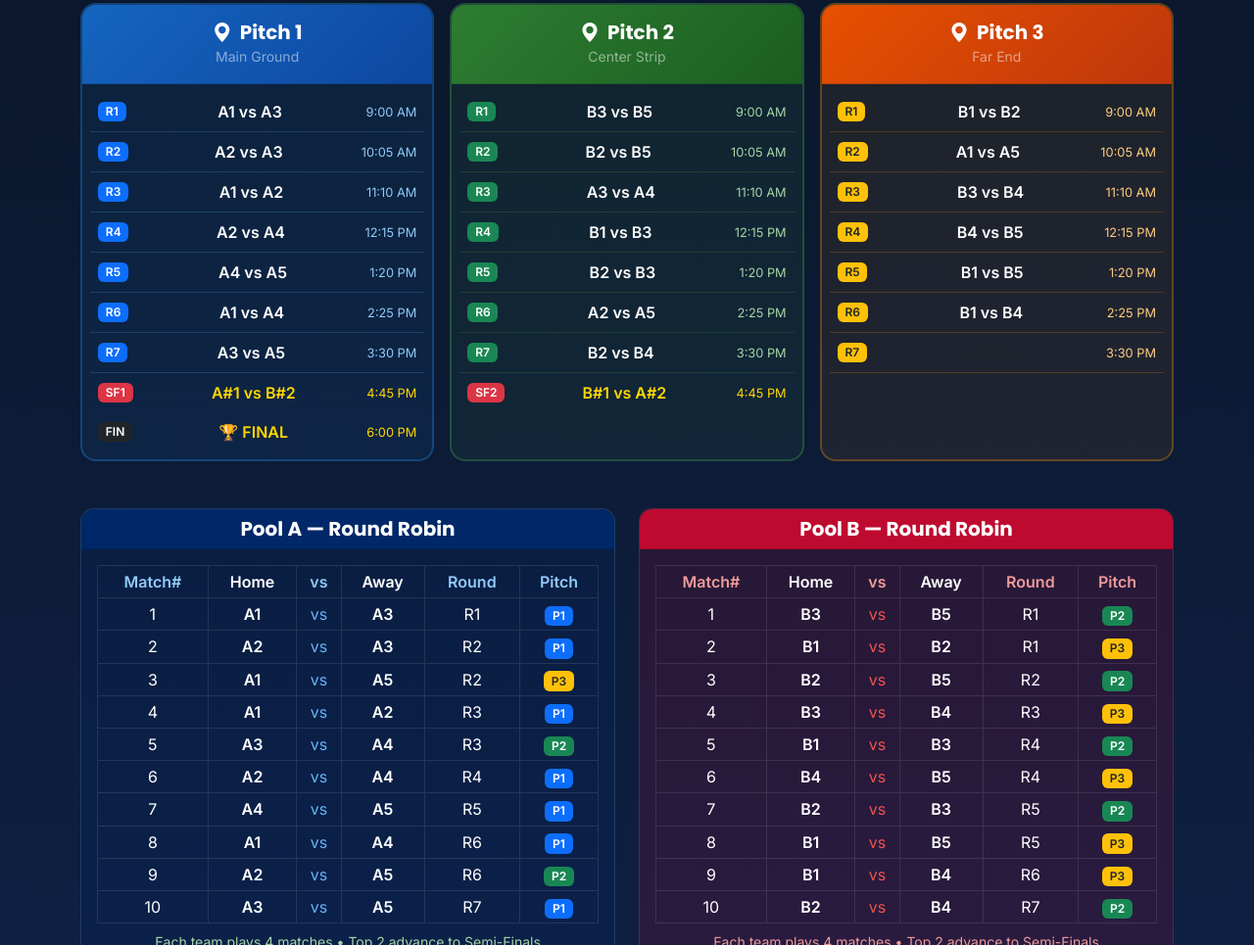
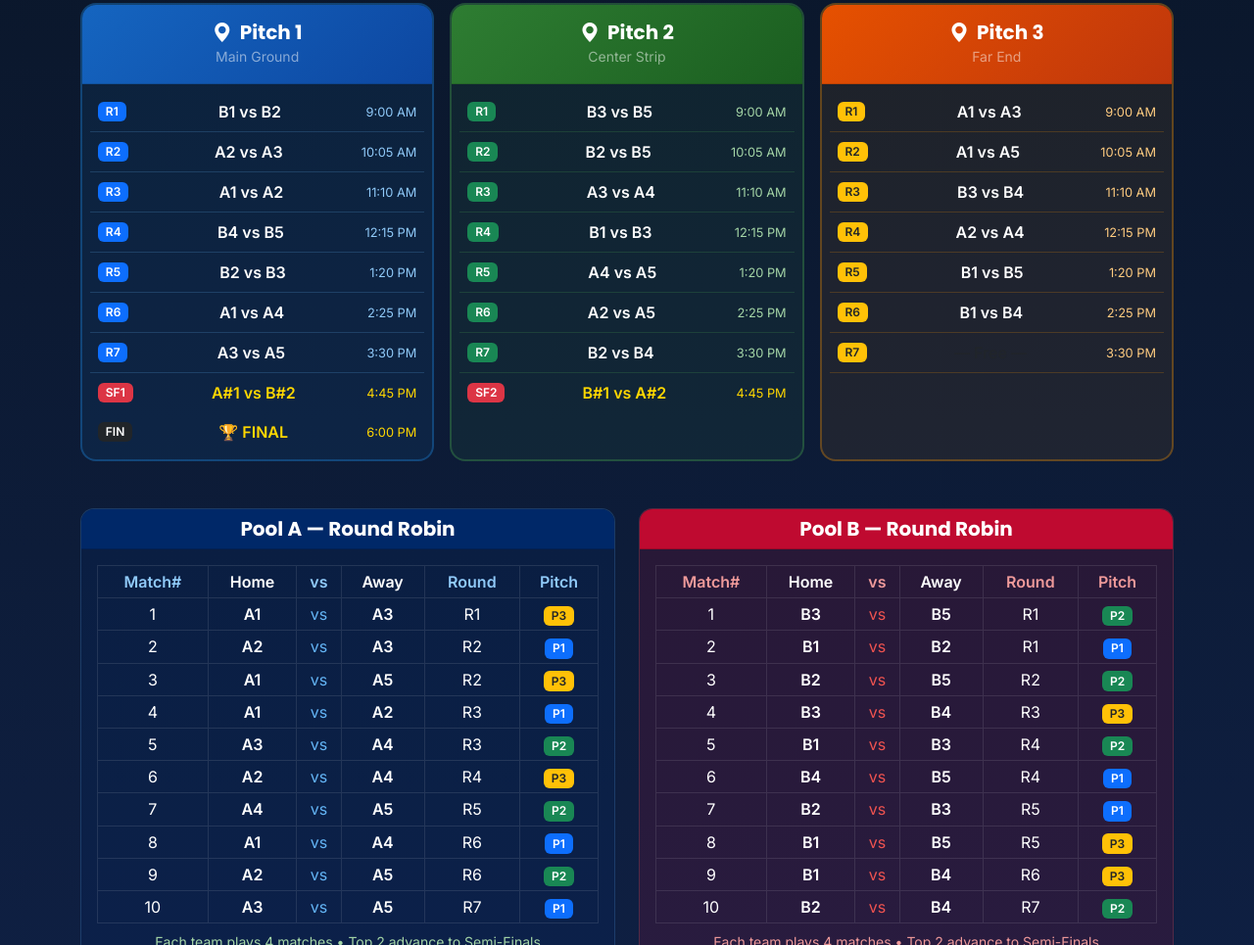
Before and after one commit to masimriaz/cricket, a website: page index.html in a window 1280 px wide. Shown: the part 4947-5912 px from the top of the page at 98% size. Drawn offline with nearby package versions, Linux system fonts and the light colour scheme.

Commit message:
Ensure every team plays at least once on Main Ground (Pitch 1)

```diff
--- a/index.html
+++ b/index.html
@@ -362,11 +362,11 @@ h1,h2,h3,h4,h5,h6,.display-1,.display-2,.display-3,.display-4{font-family:'Poppi
 <table class="table table-bordered table-hover align-middle text-center mb-0">
 <thead class="table-dark"><tr><th style="width:15%">Round</th><th class="table-primary">Pitch 1</th><th class="table-success">Pitch 2</th><th class="table-warning">Pitch 3</th></tr></thead>
 <tbody>
-<tr><td><strong>R1</strong><br><span class="badge bg-primary">9:00 AM</span></td><td>A1 vs A3</td><td>B3 vs B5</td><td>B1 vs B2</td></tr>
+<tr><td><strong>R1</strong><br><span class="badge bg-primary">9:00 AM</span></td><td>B1 vs B2</td><td>B3 vs B5</td><td>A1 vs A3</td></tr>
 <tr><td><strong>R2</strong><br><span class="badge bg-primary">10:05 AM</span></td><td>A2 vs A3</td><td>B2 vs B5</td><td>A1 vs A5</td></tr>
 <tr><td><strong>R3</strong><br><span class="badge bg-primary">11:10 AM</span></td><td>A1 vs A2</td><td>A3 vs A4</td><td>B3 vs B4</td></tr>
-<tr><td><strong>R4</strong><br><span class="badge bg-primary">12:15 PM</span></td><td>A2 vs A4</td><td>B1 vs B3</td><td>B4 vs B5</td></tr>
-<tr><td><strong>R5</strong><br><span class="badge bg-primary">1:20 PM</span></td><td>A4 vs A5</td><td>B2 vs B3</td><td>B1 vs B5</td></tr>
+<tr><td><strong>R4</strong><br><span class="badge bg-primary">12:15 PM</span></td><td>B4 vs B5</td><td>B1 vs B3</td><td>A2 vs A4</td></tr>
+<tr><td><strong>R5</strong><br><span class="badge bg-primary">1:20 PM</span></td><td>B2 vs B3</td><td>A4 vs A5</td><td>B1 vs B5</td></tr>
 <tr><td><strong>R6</strong><br><span class="badge bg-primary">2:25 PM</span></td><td>A1 vs A4</td><td>A2 vs A5</td><td>B1 vs B4</td></tr>
 <tr><td><strong>R7</strong><br><span class="badge bg-primary">3:30 PM</span></td><td>A3 vs A5</td><td>B2 vs B4</td><td class="text-muted">—</td></tr>
 </tbody>
@@ -458,11 +458,11 @@ h1,h2,h3,h4,h5,h6,.display-1,.display-2,.display-3,.display-4{font-family:'Poppi
 </div>
 <div class="card-body p-2">
 <div class="list-group list-group-flush">
-<div class="list-group-item bg-transparent text-white border-bottom px-2 py-2 d-flex justify-content-between align-items-center" style="border-color:rgba(100,181,246,.2)!important"><span class="badge bg-primary me-2">R1</span><span class="fw-semibold">A1 vs A3</span><span style="color:#90caf9;font-size:.8rem">9:00 AM</span></div>
+<div class="list-group-item bg-transparent text-white border-bottom px-2 py-2 d-flex justify-content-between align-items-center" style="border-color:rgba(100,181,246,.2)!important"><span class="badge bg-primary me-2">R1</span><span class="fw-semibold">B1 vs B2</span><span style="color:#90caf9;font-size:.8rem">9:00 AM</span></div>
 <div class="list-group-item bg-transparent text-white border-bottom px-2 py-2 d-flex justify-content-between align-items-center" style="border-color:rgba(100,181,246,.2)!important"><span class="badge bg-primary me-2">R2</span><span class="fw-semibold">A2 vs A3</span><span style="color:#90caf9;font-size:.8rem">10:05 AM</span></div>
 <div class="list-group-item bg-transparent text-white border-bottom px-2 py-2 d-flex justify-content-between align-items-center" style="border-color:rgba(100,181,246,.2)!important"><span class="badge bg-primary me-2">R3</span><span class="fw-semibold">A1 vs A2</span><span style="color:#90caf9;font-size:.8rem">11:10 AM</span></div>
-<div class="list-group-item bg-transparent text-white border-bottom px-2 py-2 d-flex justify-content-between align-items-center" style="border-color:rgba(100,181,246,.2)!important"><span class="badge bg-primary me-2">R4</span><span class="fw-semibold">A2 vs A4</span><span style="color:#90caf9;font-size:.8rem">12:15 PM</span></div>
-<div class="list-group-item bg-transparent text-white border-bottom px-2 py-2 d-flex justify-content-between align-items-center" style="border-color:rgba(100,181,246,.2)!important"><span class="badge bg-primary me-2">R5</span><span class="fw-semibold">A4 vs A5</span><span style="color:#90caf9;font-size:.8rem">1:20 PM</span></div>
+<div class="list-group-item bg-transparent text-white border-bottom px-2 py-2 d-flex justify-content-between align-items-center" style="border-color:rgba(100,181,246,.2)!important"><span class="badge bg-primary me-2">R4</span><span class="fw-semibold">B4 vs B5</span><span style="color:#90caf9;font-size:.8rem">12:15 PM</span></div>
+<div class="list-group-item bg-transparent text-white border-bottom px-2 py-2 d-flex justify-content-between align-items-center" style="border-color:rgba(100,181,246,.2)!important"><span class="badge bg-primary me-2">R5</span><span class="fw-semibold">B2 vs B3</span><span style="color:#90caf9;font-size:.8rem">1:20 PM</span></div>
 <div class="list-group-item bg-transparent text-white border-bottom px-2 py-2 d-flex justify-content-between align-items-center" style="border-color:rgba(100,181,246,.2)!important"><span class="badge bg-primary me-2">R6</span><span class="fw-semibold">A1 vs A4</span><span style="color:#90caf9;font-size:.8rem">2:25 PM</span></div>
 <div class="list-group-item bg-transparent text-white border-bottom px-2 py-2 d-flex justify-content-between align-items-center" style="border-color:rgba(100,181,246,.2)!important"><span class="badge bg-primary me-2">R7</span><span class="fw-semibold">A3 vs A5</span><span style="color:#90caf9;font-size:.8rem">3:30 PM</span></div>
 <div class="list-group-item bg-transparent border-0 px-2 py-2 d-flex justify-content-between align-items-center" style="color:#ffd700"><span class="badge bg-danger me-2">SF1</span><span class="fw-bold">A#1 vs B#2</span><span style="font-size:.8rem">4:45 PM</span></div>
@@ -483,7 +483,7 @@ h1,h2,h3,h4,h5,h6,.display-1,.display-2,.display-3,.display-4{font-family:'Poppi
 <div class="list-group-item bg-transparent text-white border-bottom px-2 py-2 d-flex justify-content-between align-items-center" style="border-color:rgba(76,175,80,.2)!important"><span class="badge bg-success me-2">R2</span><span class="fw-semibold">B2 vs B5</span><span style="color:#a5d6a7;font-size:.8rem">10:05 AM</span></div>
 <div class="list-group-item bg-transparent text-white border-bottom px-2 py-2 d-flex justify-content-between align-items-center" style="border-color:rgba(76,175,80,.2)!important"><span class="badge bg-success me-2">R3</span><span class="fw-semibold">A3 vs A4</span><span style="color:#a5d6a7;font-size:.8rem">11:10 AM</span></div>
 <div class="list-group-item bg-transparent text-white border-bottom px-2 py-2 d-flex justify-content-between align-items-center" style="border-color:rgba(76,175,80,.2)!important"><span class="badge bg-success me-2">R4</span><span class="fw-semibold">B1 vs B3</span><span style="color:#a5d6a7;font-size:.8rem">12:15 PM</span></div>
-<div class="list-group-item bg-transparent text-white border-bottom px-2 py-2 d-flex justify-content-between align-items-center" style="border-color:rgba(76,175,80,.2)!important"><span class="badge bg-success me-2">R5</span><span class="fw-semibold">B2 vs B3</span><span style="color:#a5d6a7;font-size:.8rem">1:20 PM</span></div>
+<div class="list-group-item bg-transparent text-white border-bottom px-2 py-2 d-flex justify-content-between align-items-center" style="border-color:rgba(76,175,80,.2)!important"><span class="badge bg-success me-2">R5</span><span class="fw-semibold">A4 vs A5</span><span style="color:#a5d6a7;font-size:.8rem">1:20 PM</span></div>
 <div class="list-group-item bg-transparent text-white border-bottom px-2 py-2 d-flex justify-content-between align-items-center" style="border-color:rgba(76,175,80,.2)!important"><span class="badge bg-success me-2">R6</span><span class="fw-semibold">A2 vs A5</span><span style="color:#a5d6a7;font-size:.8rem">2:25 PM</span></div>
 <div class="list-group-item bg-transparent text-white border-bottom px-2 py-2 d-flex justify-content-between align-items-center" style="border-color:rgba(76,175,80,.2)!important"><span class="badge bg-success me-2">R7</span><span class="fw-semibold">B2 vs B4</span><span style="color:#a5d6a7;font-size:.8rem">3:30 PM</span></div>
 <div class="list-group-item bg-transparent border-0 px-2 py-2 d-flex justify-content-between align-items-center" style="color:#ffd700"><span class="badge bg-danger me-2">SF2</span><span class="fw-bold">B#1 vs A#2</span><span style="font-size:.8rem">4:45 PM</span></div>
@@ -499,10 +499,10 @@ h1,h2,h3,h4,h5,h6,.display-1,.display-2,.display-3,.display-4{font-family:'Poppi
 </div>
 <div class="card-body p-2">
 <div class="list-group list-group-flush">
-<div class="list-group-item bg-transparent text-white border-bottom px-2 py-2 d-flex justify-content-between align-items-center" style="border-color:rgba(255,152,0,.2)!important"><span class="badge bg-warning text-dark me-2">R1</span><span class="fw-semibold">B1 vs B2</span><span style="color:#ffcc80;font-size:.8rem">9:00 AM</span></div>
+<div class="list-group-item bg-transparent text-white border-bottom px-2 py-2 d-flex justify-content-between align-items-center" style="border-color:rgba(255,152,0,.2)!important"><span class="badge bg-warning text-dark me-2">R1</span><span class="fw-semibold">A1 vs A3</span><span style="color:#ffcc80;font-size:.8rem">9:00 AM</span></div>
 <div class="list-group-item bg-transparent text-white border-bottom px-2 py-2 d-flex justify-content-between align-items-center" style="border-color:rgba(255,152,0,.2)!important"><span class="badge bg-warning text-dark me-2">R2</span><span class="fw-semibold">A1 vs A5</span><span style="color:#ffcc80;font-size:.8rem">10:05 AM</span></div>
 <div class="list-group-item bg-transparent text-white border-bottom px-2 py-2 d-flex justify-content-between align-items-center" style="border-color:rgba(255,152,0,.2)!important"><span class="badge bg-warning text-dark me-2">R3</span><span class="fw-semibold">B3 vs B4</span><span style="color:#ffcc80;font-size:.8rem">11:10 AM</span></div>
-<div class="list-group-item bg-transparent text-white border-bottom px-2 py-2 d-flex justify-content-between align-items-center" style="border-color:rgba(255,152,0,.2)!important"><span class="badge bg-warning text-dark me-2">R4</span><span class="fw-semibold">B4 vs B5</span><span style="color:#ffcc80;font-size:.8rem">12:15 PM</span></div>
+<div class="list-group-item bg-transparent text-white border-bottom px-2 py-2 d-flex justify-content-between align-items-center" style="border-color:rgba(255,152,0,.2)!important"><span class="badge bg-warning text-dark me-2">R4</span><span class="fw-semibold">A2 vs A4</span><span style="color:#ffcc80;font-size:.8rem">12:15 PM</span></div>
 <div class="list-group-item bg-transparent text-white border-bottom px-2 py-2 d-flex justify-content-between align-items-center" style="border-color:rgba(255,152,0,.2)!important"><span class="badge bg-warning text-dark me-2">R5</span><span class="fw-semibold">B1 vs B5</span><span style="color:#ffcc80;font-size:.8rem">1:20 PM</span></div>
 <div class="list-group-item bg-transparent text-white border-bottom px-2 py-2 d-flex justify-content-between align-items-center" style="border-color:rgba(255,152,0,.2)!important"><span class="badge bg-warning text-dark me-2">R6</span><span class="fw-semibold">B1 vs B4</span><span style="color:#ffcc80;font-size:.8rem">2:25 PM</span></div>
 <div class="list-group-item bg-transparent text-white border-bottom px-2 py-2 d-flex justify-content-between align-items-center" style="border-color:rgba(255,152,0,.2)!important"><span class="badge bg-warning text-dark me-2">R7</span><span class="text-muted fw-semibold">— Free —</span><span style="color:#ffcc80;font-size:.8rem">3:30 PM</span></div>
@@ -522,13 +522,13 @@ h1,h2,h3,h4,h5,h6,.display-1,.display-2,.display-3,.display-4{font-family:'Poppi
 <table class="table table-sm table-bordered text-center text-white mb-2" style="--bs-table-bg:transparent;--bs-table-border-color:rgba(255,255,255,.1)">
 <thead><tr><th style="color:#90caf9">Match#</th><th class="text-white">Home</th><th style="color:#90caf9">vs</th><th class="text-white">Away</th><th style="color:#90caf9">Round</th><th style="color:#90caf9">Pitch</th></tr></thead>
 <tbody>
-<tr><td class="text-white">1</td><td class="fw-bold text-white">A1</td><td style="color:#64b5f6">vs</td><td class="fw-bold text-white">A3</td><td class="text-white">R1</td><td><span class="badge bg-primary">P1</span></td></tr>
+<tr><td class="text-white">1</td><td class="fw-bold text-white">A1</td><td style="color:#64b5f6">vs</td><td class="fw-bold text-white">A3</td><td class="text-white">R1</td><td><span class="badge bg-warning text-dark">P3</span></td></tr>
 <tr><td class="text-white">2</td><td class="fw-bold text-white">A2</td><td style="color:#64b5f6">vs</td><td class="fw-bold text-white">A3</td><td class="text-white">R2</td><td><span class="badge bg-primary">P1</span></td></tr>
 <tr><td class="text-white">3</td><td class="fw-bold text-white">A1</td><td style="color:#64b5f6">vs</td><td class="fw-bold text-white">A5</td><td class="text-white">R2</td><td><span class="badge bg-warning text-dark">P3</span></td></tr>
 <tr><td class="text-white">4</td><td class="fw-bold text-white">A1</td><td style="color:#64b5f6">vs</td><td class="fw-bold text-white">A2</td><td class="text-white">R3</td><td><span class="badge bg-primary">P1</span></td></tr>
 <tr><td class="text-white">5</td><td class="fw-bold text-white">A3</td><td style="color:#64b5f6">vs</td><td class="fw-bold text-white">A4</td><td class="text-white">R3</td><td><span class="badge bg-success">P2</span></td></tr>
-<tr><td class="text-white">6</td><td class="fw-bold text-white">A2</td><td style="color:#64b5f6">vs</td><td class="fw-bold text-white">A4</td><td class="text-white">R4</td><td><span class="badge bg-primary">P1</span></td></tr>
-<tr><td class="text-white">7</td><td class="fw-bold text-white">A4</td><td style="color:#64b5f6">vs</td><td class="fw-bold text-white">A5</td><td class="text-white">R5</td><td><span class="badge bg-primary">P1</span></td></tr>
+<tr><td class="text-white">6</td><td class="fw-bold text-white">A2</td><td style="color:#64b5f6">vs</td><td class="fw-bold text-white">A4</td><td class="text-white">R4</td><td><span class="badge bg-warning text-dark">P3</span></td></tr>
+<tr><td class="text-white">7</td><td class="fw-bold text-white">A4</td><td style="color:#64b5f6">vs</td><td class="fw-bold text-white">A5</td><td class="text-white">R5</td><td><span class="badge bg-success">P2</span></td></tr>
 <tr><td class="text-white">8</td><td class="fw-bold text-white">A1</td><td style="color:#64b5f6">vs</td><td class="fw-bold text-white">A4</td><td class="text-white">R6</td><td><span class="badge bg-primary">P1</span></td></tr>
 <tr><td class="text-white">9</td><td class="fw-bold text-white">A2</td><td style="color:#64b5f6">vs</td><td class="fw-bold text-white">A5</td><td class="text-white">R6</td><td><span class="badge bg-success">P2</span></td></tr>
 <tr><td class="text-white">10</td><td class="fw-bold text-white">A3</td><td style="color:#64b5f6">vs</td><td class="fw-bold text-white">A5</td><td class="text-white">R7</td><td><span class="badge bg-primary">P1</span></td></tr>
@@ -548,12 +548,12 @@ h1,h2,h3,h4,h5,h6,.display-1,.display-2,.display-3,.display-4{font-family:'Poppi
 <thead><tr><th style="color:#ef9a9a">Match#</th><th class="text-white">Home</th><th style="color:#ef9a9a">vs</th><th class="text-white">Away</th><th style="color:#ef9a9a">Round</th><th style="color:#ef9a9a">Pitch</th></tr></thead>
 <tbody>
 <tr><td class="text-white">1</td><td class="fw-bold text-white">B3</td><td style="color:#ef5350">vs</td><td class="fw-bold text-white">B5</td><td class="text-white">R1</td><td><span class="badge bg-success">P2</span></td></tr>
-<tr><td class="text-white">2</td><td class="fw-bold text-white">B1</td><td style="color:#ef5350">vs</td><td class="fw-bold text-white">B2</td><td class="text-white">R1</td><td><span class="badge bg-warning text-dark">P3</span></td></tr>
+<tr><td class="text-white">2</td><td class="fw-bold text-white">B1</td><td style="color:#ef5350">vs</td><td class="fw-bold text-white">B2</td><td class="text-white">R1</td><td><span class="badge bg-primary">P1</span></td></tr>
 <tr><td class="text-white">3</td><td class="fw-bold text-white">B2</td><td style="color:#ef5350">vs</td><td class="fw-bold text-white">B5</td><td class="text-white">R2</td><td><span class="badge bg-success">P2</span></td></tr>
 <tr><td class="text-white">4</td><td class="fw-bold text-white">B3</td><td style="color:#ef5350">vs</td><td class="fw-bold text-white">B4</td><td class="text-white">R3</td><td><span class="badge bg-warning text-dark">P3</span></td></tr>
 <tr><td class="text-white">5</td><td class="fw-bold text-white">B1</td><td style="color:#ef5350">vs</td><td class="fw-bold text-white">B3</td><td class="text-white">R4</td><td><span class="badge bg-success">P2</span></td></tr>
-<tr><td class="text-white">6</td><td class="fw-bold text-white">B4</td><td style="color:#ef5350">vs</td><td class="fw-bold text-white">B5</td><td class="text-white">R4</td><td><span class="badge bg-warning text-dark">P3</span></td></tr>
-<tr><td class="text-white">7</td><td class="fw-bold text-white">B2</td><td style="color:#ef5350">vs</td><td class="fw-bold text-white">B3</td><td class="text-white">R5</td><td><span class="badge bg-success">P2</span></td></tr>
+<tr><td class="text-white">6</td><td class="fw-bold text-white">B4</td><td style="color:#ef5350">vs</td><td class="fw-bold text-white">B5</td><td class="text-white">R4</td><td><span class="badge bg-primary">P1</span></td></tr>
+<tr><td class="text-white">7</td><td class="fw-bold text-white">B2</td><td style="color:#ef5350">vs</td><td class="fw-bold text-white">B3</td><td class="text-white">R5</td><td><span class="badge bg-primary">P1</span></td></tr>
 <tr><td class="text-white">8</td><td class="fw-bold text-white">B1</td><td style="color:#ef5350">vs</td><td class="fw-bold text-white">B5</td><td class="text-white">R5</td><td><span class="badge bg-warning text-dark">P3</span></td></tr>
 <tr><td class="text-white">9</td><td class="fw-bold text-white">B1</td><td style="color:#ef5350">vs</td><td class="fw-bold text-white">B4</td><td class="text-white">R6</td><td><span class="badge bg-warning text-dark">P3</span></td></tr>
 <tr><td class="text-white">10</td><td class="fw-bold text-white">B2</td><td style="color:#ef5350">vs</td><td class="fw-bold text-white">B4</td><td class="text-white">R7</td><td><span class="badge bg-success">P2</span></td></tr>
```
